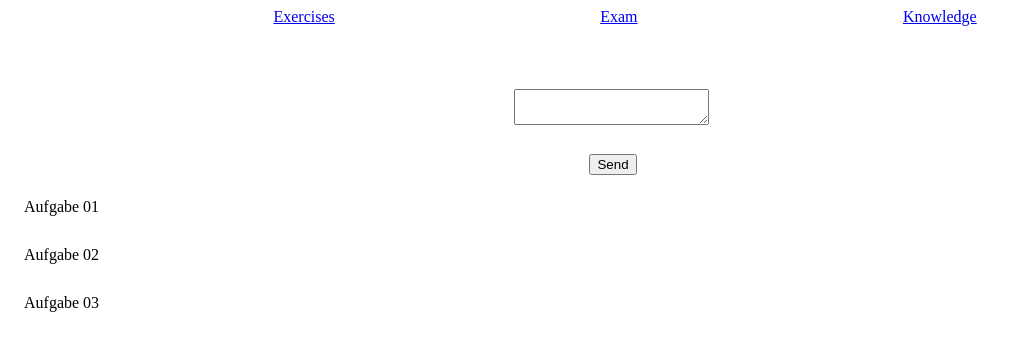
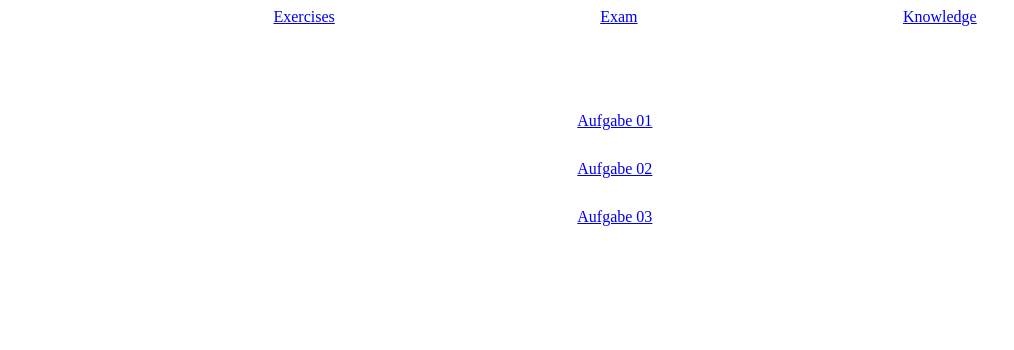
Before and after one commit to htl-leonding-project/leo-database-learner, an Angular app in the folder leo-database-learner-frontend/: page / in a window 1280 px wide. Shown: the top 350 px of the page, without its empty margins (0-1014 px from the left). Built offline with nearby package versions, Linux system fonts and the light colour scheme.

Commit message:
added List to appComponent #35

```diff
--- a/leo-database-learner-frontend/src/app/app.component.html
+++ b/leo-database-learner-frontend/src/app/app.component.html
@@ -1,16 +1,11 @@
 <div>
-  <a href="app.component.html" style="float: left;">Exercises</a>
-  <a href="app.component.html" style="float: left;">Exam</a>
-  <a href="app.component.html" style="float: left;">Knowledge</a>
+  <a href="./feature/feature.component.html" style="float: left;">Exercises</a>
+  <a href="./feature/feature.component.html" style="float: left;">Exam</a>
+  <a href="./feature/feature.component.html" style="float: left;">Knowledge</a>
 </div><br>
 
-<label>
-  <textarea></textarea><br>
-  <button (click)="buttonCLick()">Send</button>
-</label>
-
-<mat-list>
-  <mat-list-item>Aufgabe 01</mat-list-item>
-  <mat-list-item>Aufgabe 02</mat-list-item>
-  <mat-list-item>Aufgabe 03</mat-list-item>
+<mat-list style="margin-left: 29.5%; margin-top: 5%;">
+  <mat-list-item><a href="./feature/feature.component.html">Aufgabe 01</a></mat-list-item>
+  <mat-list-item><a href="./feature/feature.component.html">Aufgabe 02</a></mat-list-item>
+  <mat-list-item><a href="./feature/feature.component.html">Aufgabe 03</a></mat-list-item>
 </mat-list>
--- a/leo-database-learner-frontend/src/app/app.component.ts
+++ b/leo-database-learner-frontend/src/app/app.component.ts
@@ -8,8 +8,4 @@ import { Component } from '@angular/core';
 
 export class AppComponent {
   title = 'leo-database-learner-frontend';
-
-  buttonCLick(): void{
-    alert('Daten werden an Server geschickt');
-  }
 }
--- a/leo-database-learner-frontend/src/app/feature/feature.component.html
+++ b/leo-database-learner-frontend/src/app/feature/feature.component.html
@@ -1 +1,10 @@
-<p>feature works!</p>
+<div>
+  <a href="../app.component.html" style="float: left;">Exercises</a>
+  <a href="../app.component.html" style="float: left;">Exam</a>
+  <a href="../app.component.html" style="float: left;">Knowledge</a>
+</div><br>
+
+<label>
+  <textarea></textarea><br>
+  <button (click)="buttonCLick()">Send</button>
+</label>
--- a/leo-database-learner-frontend/src/app/feature/feature.component.ts
+++ b/leo-database-learner-frontend/src/app/feature/feature.component.ts
@@ -12,4 +12,7 @@ export class FeatureComponent implements OnInit {
   ngOnInit(): void {
   }
 
+  buttonCLick(): void{
+    alert('Daten werden an Server geschickt');
+  }
 }
```
